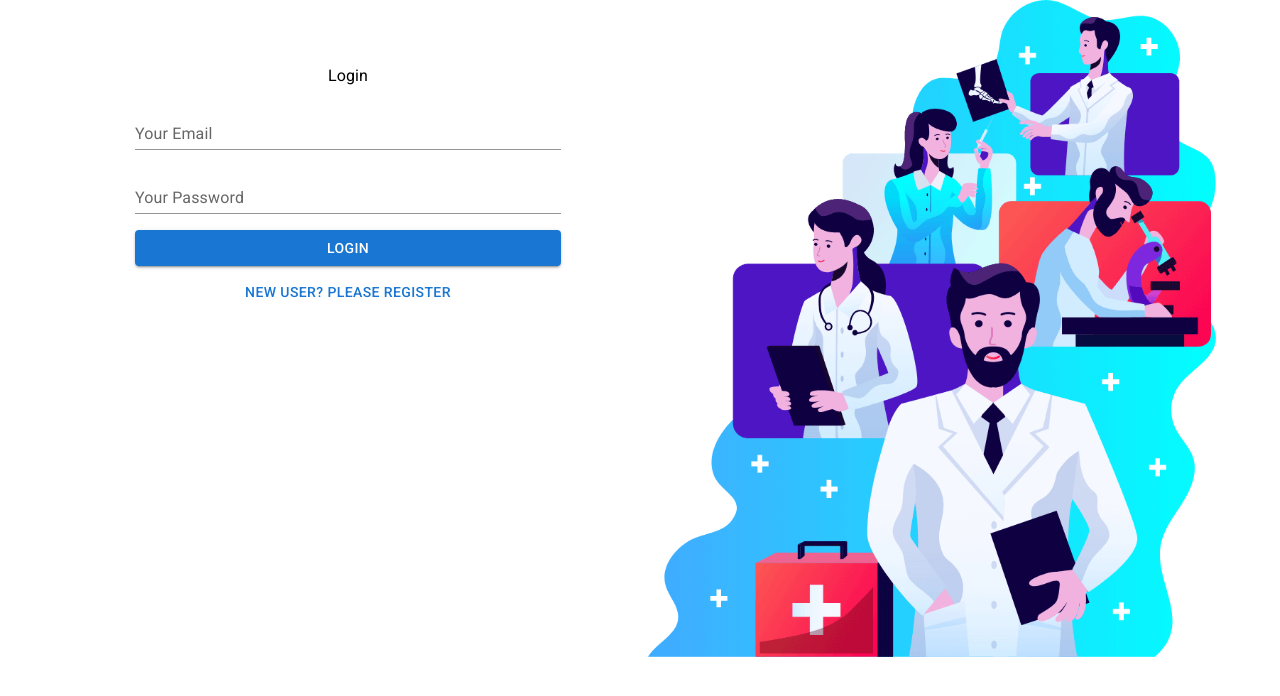
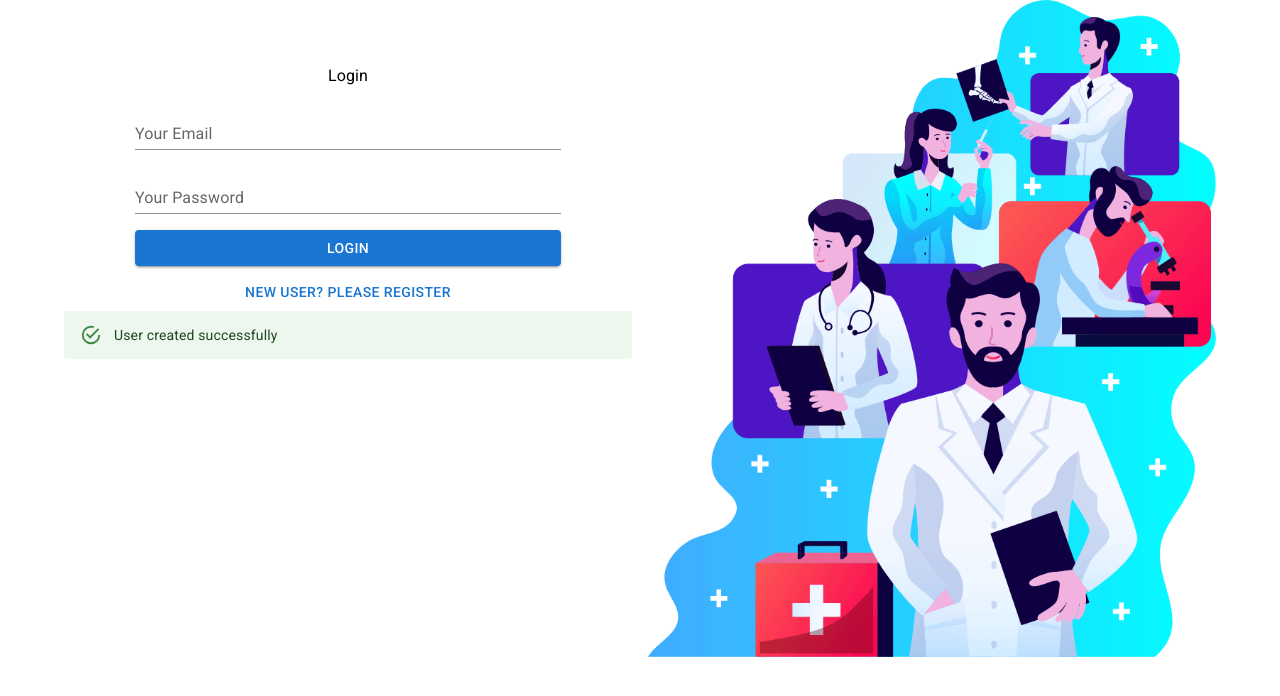
Before and after one commit to MuhammadHafijur/doctors-portal-client, a React (Create React App) app: page /login in a window 1280 px wide. Shown: the top 696 px of the page. Built offline with nearby package versions, Linux system fonts and the light colour scheme; no server answers; sample sign-in values are in the browser's storage.

Commit message:
added private route and redirect

```diff
--- a/src/App.js
+++ b/src/App.js
@@ -11,6 +11,7 @@ import Appointment from './Pages/Appointment/Appointment/Appointment';
 import Login from './Pages/Login/Login/Login';
 import Register from './Pages/Login/Register/Register';
 import AuthProvider from './Contexts/AuthProvider/AuthProvider';
+import PrivateRoute from './Pages/Login/PrivateRoute/PrivateRoute';
 
 function App() {
   return (
@@ -18,9 +19,9 @@ function App() {
       <AuthProvider>
       <Router>
       <Switch>
-          <Route path="/appointment">
+          <PrivateRoute path="/appointment">
             <Appointment />
-          </Route>
+          </PrivateRoute>
           <Route path="/home">
             <Home />
           </Route>
--- a/src/Pages/Login/Login/Login.js
+++ b/src/Pages/Login/Login/Login.js
@@ -1,10 +1,16 @@
-import { Container, Grid, TextField, Typography, Button } from "@mui/material";
+import { Container, Grid, TextField, Typography, Button, CircularProgress, Alert } from "@mui/material";
 import React, { useState } from "react";
-import { NavLink } from "react-router-dom";
+import { NavLink, useLocation, useHistory } from "react-router-dom";
+import useAuth from "../../../hooks/useAuth";
 import login from "../../../images/login.png";
 
 const Login = () => {
   const [loginData, setLoginData] = useState({})
+  const {user, loginUser, isLoading, authError} = useAuth()
+
+  const location = useLocation();
+  const history = useHistory();
+
   const handleOnChange = e => {
     const field = e.target.name;
     const value = e.target.value;
@@ -13,7 +19,7 @@ const Login = () => {
     setLoginData(newLoginData);
   }
   const handleLoginSubmit = (e) => {
-    alert('hello')
+    loginUser(loginData.email, loginData.password, location, history);
     e.preventDefault();
   };
   return (
@@ -47,6 +53,9 @@ const Login = () => {
             to="/register">
             <Button variant="text">New user? Please Register</Button>
             </NavLink>
+            {isLoading && <CircularProgress />}
+          {user?.email && <Alert severity="success">User created successfully</Alert>}
+          {authError && <Alert severity="error">{authError}</Alert>}
           </form>
         </Grid>
         <Grid item xs={12} md={6}>
--- /dev/null
+++ b/src/Pages/Login/PrivateRoute/PrivateRoute.js
@@ -0,0 +1,28 @@
+import { CircularProgress } from "@mui/material";
+import React from "react";
+import { Redirect, Route } from "react-router";
+import useAuth from "../../../hooks/useAuth";
+
+const PrivateRoute = ({ children, ...rest }) => {
+  const { user, isLoading } = useAuth();
+  if(isLoading) {return <CircularProgress />}
+  return (
+    <Route
+      {...rest}
+      render={({ location }) =>
+        user.email ? (
+          children
+        ) : (
+          <Redirect
+            to={{
+              pathname: "/login",
+              state: { from: location },
+            }}
+          />
+        )
+      }
+    />
+  );
+};
+
+export default PrivateRoute;
--- a/src/Pages/Login/Register/Register.js
+++ b/src/Pages/Login/Register/Register.js
@@ -7,7 +7,7 @@ import useAuth from "../../../hooks/useAuth";
 const Register = () => {
   const [loginData, setLoginData] = useState({})
 
-  const { user, registerUser, isLoading} = useAuth()
+  const { user, registerUser, isLoading, authError} = useAuth()
 
   const handleOnChange = e => {
     const field = e.target.name;
@@ -66,8 +66,9 @@ const Register = () => {
             <Button variant="text">Already Registered? Please Login</Button>
             </NavLink>
           </form>}
+          {isLoading && <CircularProgress />}
           {user?.email && <Alert severity="success">User created successfully</Alert>}
-          {isLoading && <CircularProgress />}
+          {authError && <Alert severity="error">{authError}</Alert>}
         </Grid>
         <Grid item xs={12} md={6}>
           <img style={{ width: "100%" }} src={login} alt="" />
--- a/src/hooks/useFirebase.js
+++ b/src/hooks/useFirebase.js
@@ -14,7 +14,7 @@ initializeFirebase();
 const useFirebase = () => {
   const [user, setUser] = useState({});
   const [isLoading, setIsLoading] = useState(true);
-  const [auError, setAuthError] = useState('')
+  const [authError, setAuthError] = useState('')
 
   const auth = getAuth();
 
@@ -22,8 +22,7 @@ const useFirebase = () => {
     setIsLoading(true);
     createUserWithEmailAndPassword(auth, email, password)
       .then((userCredential) => {
-        // Signed in
-        const user = userCredential.user;
+        setAuthError('');
       })
       .catch((error) => {
         setAuthError(error.message);
@@ -31,13 +30,13 @@ const useFirebase = () => {
       .finally(() => setIsLoading(false));
   };
 
-  const loginUser = (email, password) => {
+  const loginUser = (email, password, location, history) => {
     setIsLoading(true);
     signInWithEmailAndPassword(auth, email, password)
     .then((userCredential) => {
-      // Signed in
-      const user = userCredential.user;
-      // ...
+      const destination = location?.state?.from || '/';
+      history.replace(destination)
+      setAuthError('');
     })
     .catch((error) => {
       setAuthError(error.message);
@@ -74,6 +73,7 @@ const useFirebase = () => {
   return {
     user,
     isLoading,
+    authError,
     registerUser,
     loginUser,
     logout,
```
